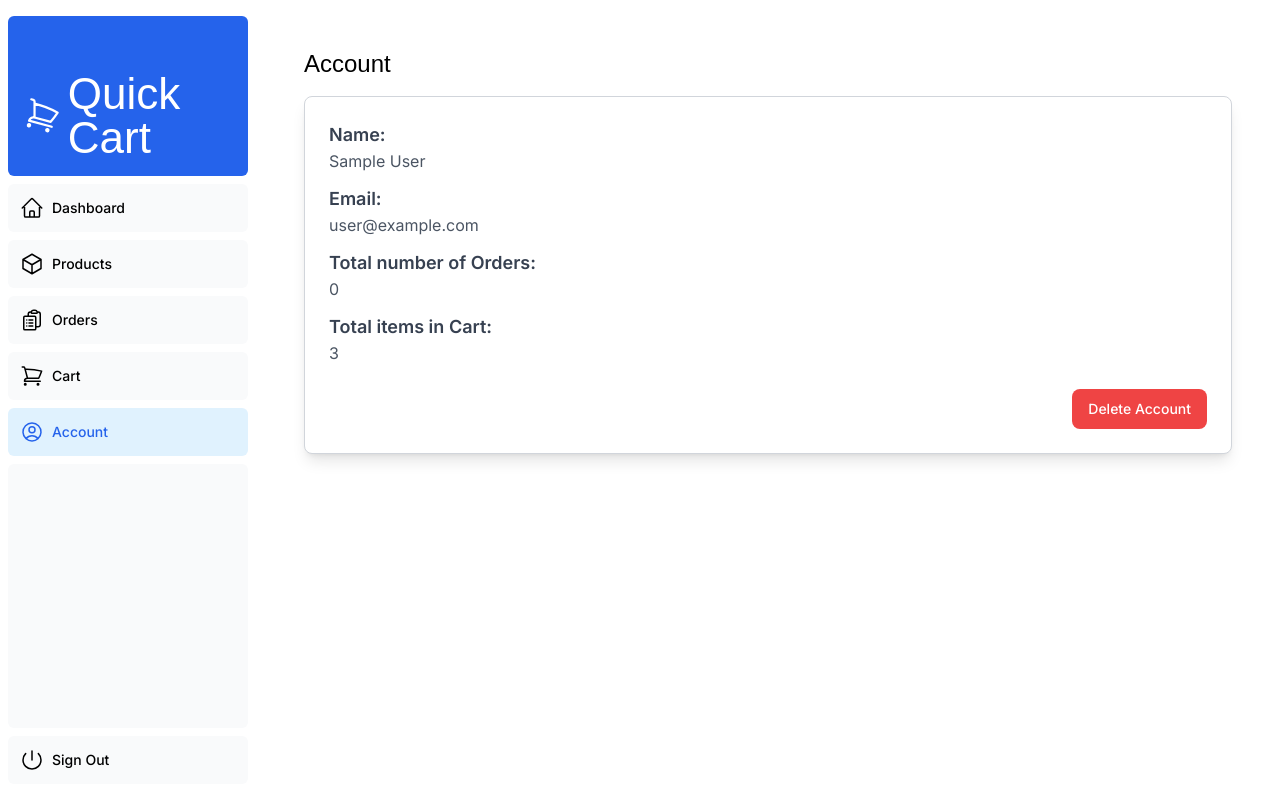
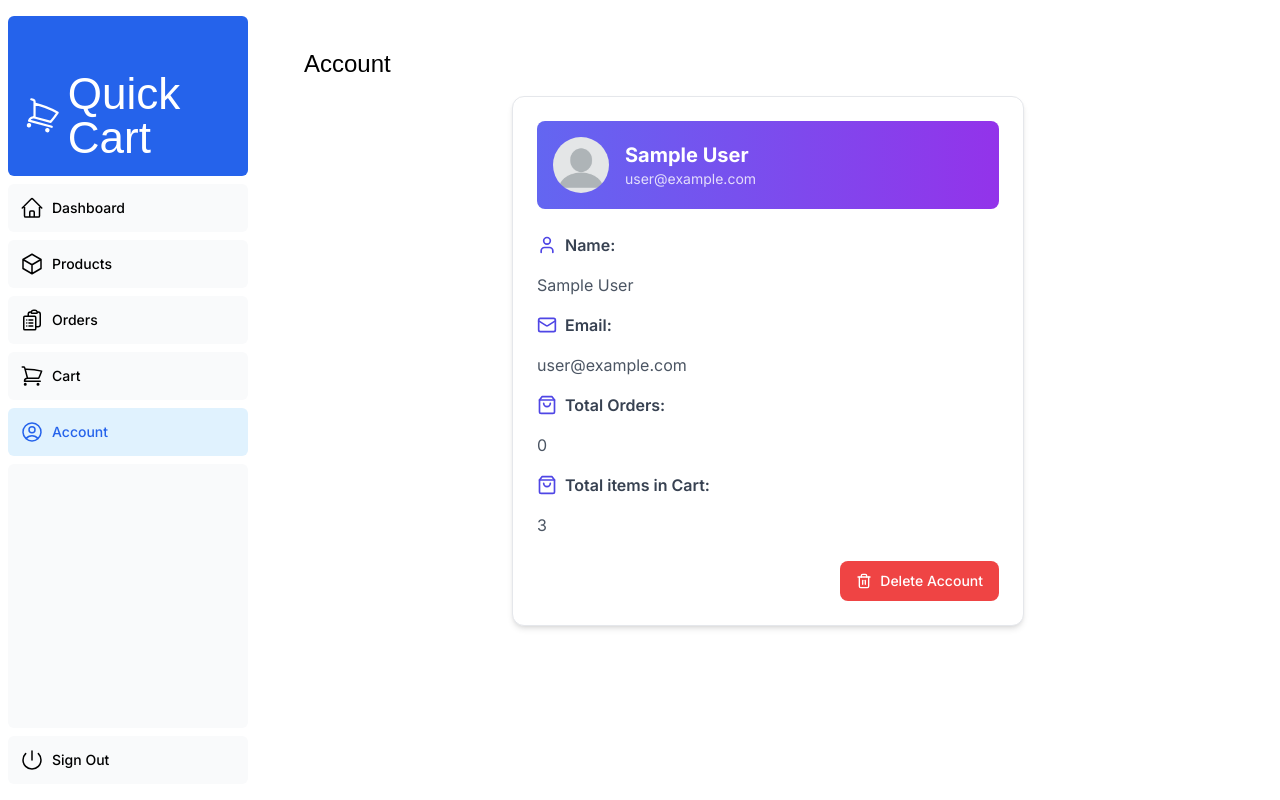
Before and after one commit to bryankhor07/Quick-Cart, a Next.js app: page /dashboard/account in a window 1280 px wide. Built offline with nearby package versions, Linux system fonts and the light colour scheme; no server answers; the database is empty; sample sign-in values are in the browser's storage; a web font is replaced by a local one.

Commit message:
Improved Account UI with better styling

```diff
--- a/app/ui/account/settings.js
+++ b/app/ui/account/settings.js
@@ -1,10 +1,11 @@
 "use client";
 
-import { lusitana } from "../fonts";
+import { useState } from "react";
 import { useDeleteAccount } from "../../lib/hooks/useDeleteAccount";
 import { useGetUserOrderCount } from "@/app/lib/hooks/useGetUserOrderCount";
-import { useState } from "react";
 import useAuth from "@/app/lib/hooks/useAuth";
+import { User, Mail, ShoppingBag, Trash2 } from "lucide-react"; // Import icons
+import Image from "next/image";
 
 export default function Settings() {
   const { deleteAccount, loading, error } = useDeleteAccount();
@@ -13,40 +14,74 @@ export default function Settings() {
   const { orderCount } = useGetUserOrderCount(user?.uid);
 
   return (
-    <div className="w-full border border-gray-300 bg-white p-6 rounded-lg shadow-lg">
-      <h2 className="text-lg font-semibold text-gray-700">Name:</h2>
-      <p className="mb-3 text-gray-600">{user?.displayName}</p>
+    <div className="max-w-lg mx-auto bg-white p-6 rounded-xl shadow-md border border-gray-200">
+      {/* Profile Section */}
+      <div className="flex items-center space-x-4 p-4 bg-gradient-to-r from-indigo-500 to-purple-600 text-white rounded-lg">
+        <div className="w-14 h-14 bg-gray-300 rounded-full overflow-hidden">
+          <Image
+            src="/blankprofilepic.webp"
+            alt="User Profile Picture"
+            width={56}
+            height={56}
+            layout="responsive"
+          />
+        </div>
+        <div>
+          <h2 className="text-xl font-bold">{user?.displayName || "User"}</h2>
+          <p className="text-sm opacity-80">{user?.email}</p>
+        </div>
+      </div>
 
-      <h2 className="text-lg font-semibold text-gray-700">Email:</h2>
-      <p className="mb-3 text-gray-600">{user?.email}</p>
+      {/* User Details */}
+      <div className="mt-6 space-y-4">
+        <div className="flex items-center gap-2">
+          <User className="w-5 h-5 text-indigo-600" />
+          <span className="text-gray-700 font-semibold">Name:</span>
+        </div>
+        <p className="text-gray-600">{user?.displayName}</p>
 
-      <h2 className="text-lg font-semibold text-gray-700">
-        Total number of Orders:
-      </h2>
-      <p className="mb-3 text-gray-600">{orderCount}</p>
+        <div className="flex items-center gap-2">
+          <Mail className="w-5 h-5 text-indigo-600" />
+          <span className="text-gray-700 font-semibold">Email:</span>
+        </div>
+        <p className="text-gray-600">{user?.email}</p>
 
-      <h2 className="text-lg font-semibold text-gray-700">
-        Total items in Cart:
-      </h2>
-      <p className="mb-6 text-gray-600">3</p>
+        <div className="flex items-center gap-2">
+          <ShoppingBag className="w-5 h-5 text-indigo-600" />
+          <span className="text-gray-700 font-semibold">Total Orders:</span>
+        </div>
+        <p className="text-gray-600">{orderCount}</p>
 
-      <div className="flex justify-end">
+        <div className="flex items-center gap-2">
+          <ShoppingBag className="w-5 h-5 text-indigo-600" />
+          <span className="text-gray-700 font-semibold">
+            Total items in Cart:
+          </span>
+        </div>
+        <p className="text-gray-600">3</p>
+      </div>
+
+      {/* Delete Account Button */}
+      <div className="mt-6 flex justify-end">
         <button
-          className="flex h-10 items-center rounded-lg bg-red-500 px-4 text-sm font-medium text-white transition-colors hover:bg-red-400 focus-visible:outline focus-visible:outline-2 focus-visible:outline-offset-2 focus-visible:outline-red-500 active:bg-red-600"
+          className="flex items-center gap-2 h-10 px-4 rounded-lg bg-red-500 text-white text-sm font-medium transition hover:bg-red-600 focus:outline-none"
           onClick={() => setShowModal(true)}
           disabled={loading}
         >
+          <Trash2 className="w-4 h-4" />
           {loading ? "Deleting..." : "Delete Account"}
         </button>
       </div>
+
+      {/* Confirmation Modal */}
       {showModal && (
-        <div className="fixed inset-0 flex items-center justify-center bg-black bg-opacity-50">
-          <div className="bg-white p-6 rounded-lg shadow-lg max-w-sm text-center">
+        <div className="fixed inset-0 flex items-center justify-center bg-black bg-opacity-50 backdrop-blur-md">
+          <div className="bg-white p-6 rounded-xl shadow-lg text-center max-w-sm">
             <h2 className="text-lg font-semibold text-gray-800">
-              Are you sure you want to delete your account?
+              Are you sure?
             </h2>
             <p className="text-sm text-gray-600 mt-2">
-              This action cannot be reversed.
+              This action is permanent and cannot be undone.
             </p>
 
             <div className="flex justify-center gap-4 mt-4">
@@ -54,7 +89,7 @@ export default function Settings() {
                 className="bg-gray-300 px-4 py-2 rounded-lg text-gray-800 hover:bg-gray-400"
                 onClick={() => setShowModal(false)}
               >
-                No
+                No, Keep Account
               </button>
               <button
                 className="bg-red-500 px-4 py-2 rounded-lg text-white hover:bg-red-600"
--- a/package.json
+++ b/package.json
@@ -12,6 +12,7 @@
     "@heroicons/react": "^2.2.0",
     "clsx": "^2.1.1",
     "firebase": "^11.3.1",
+    "lucide-react": "^0.479.0",
     "next": "15.1.7",
     "react": "^19.0.0",
     "react-dom": "^19.0.0",
```
Also changed, not shown: public/blankprofilepic.webp (added), 1 other file (tests, documents, lock files or other folders).
